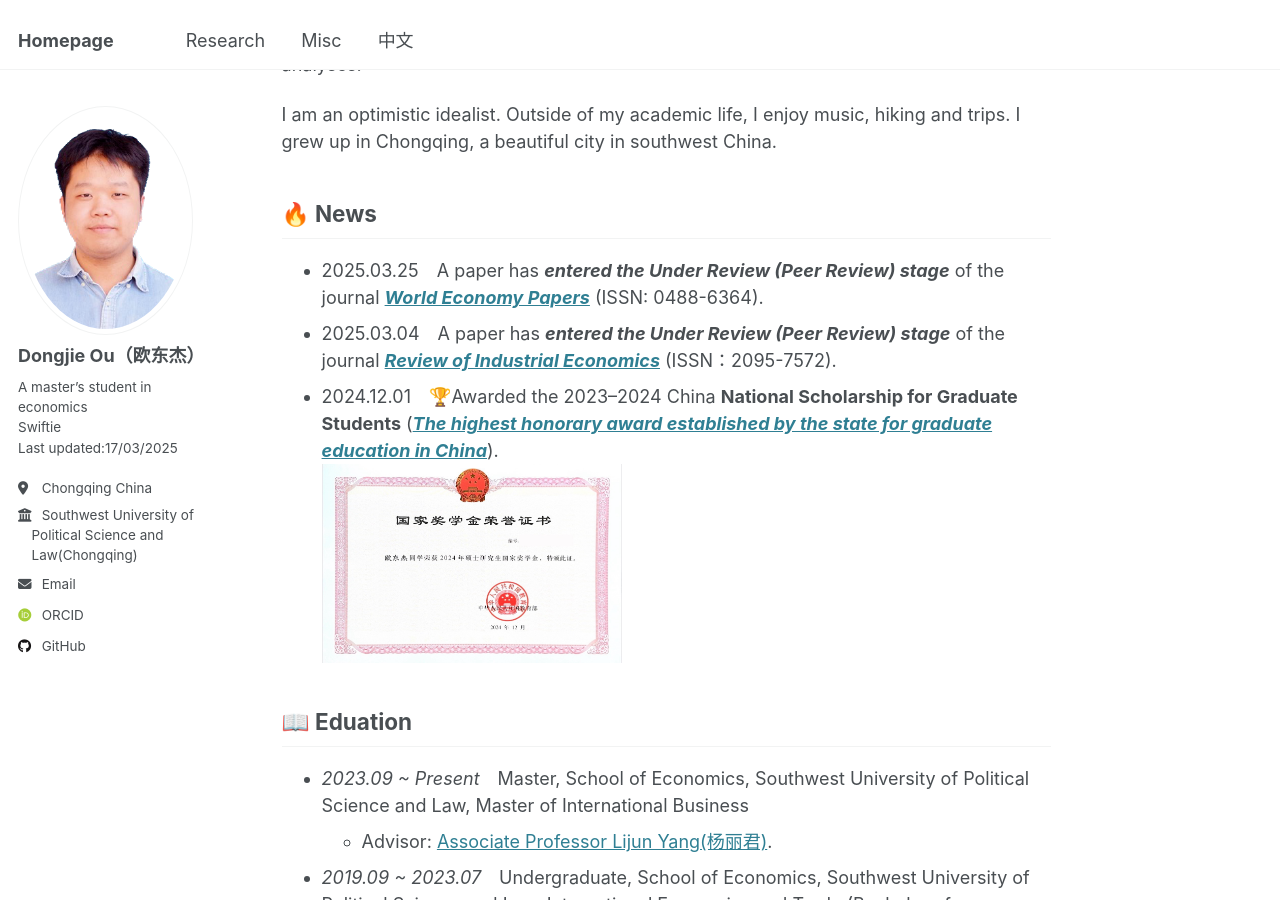
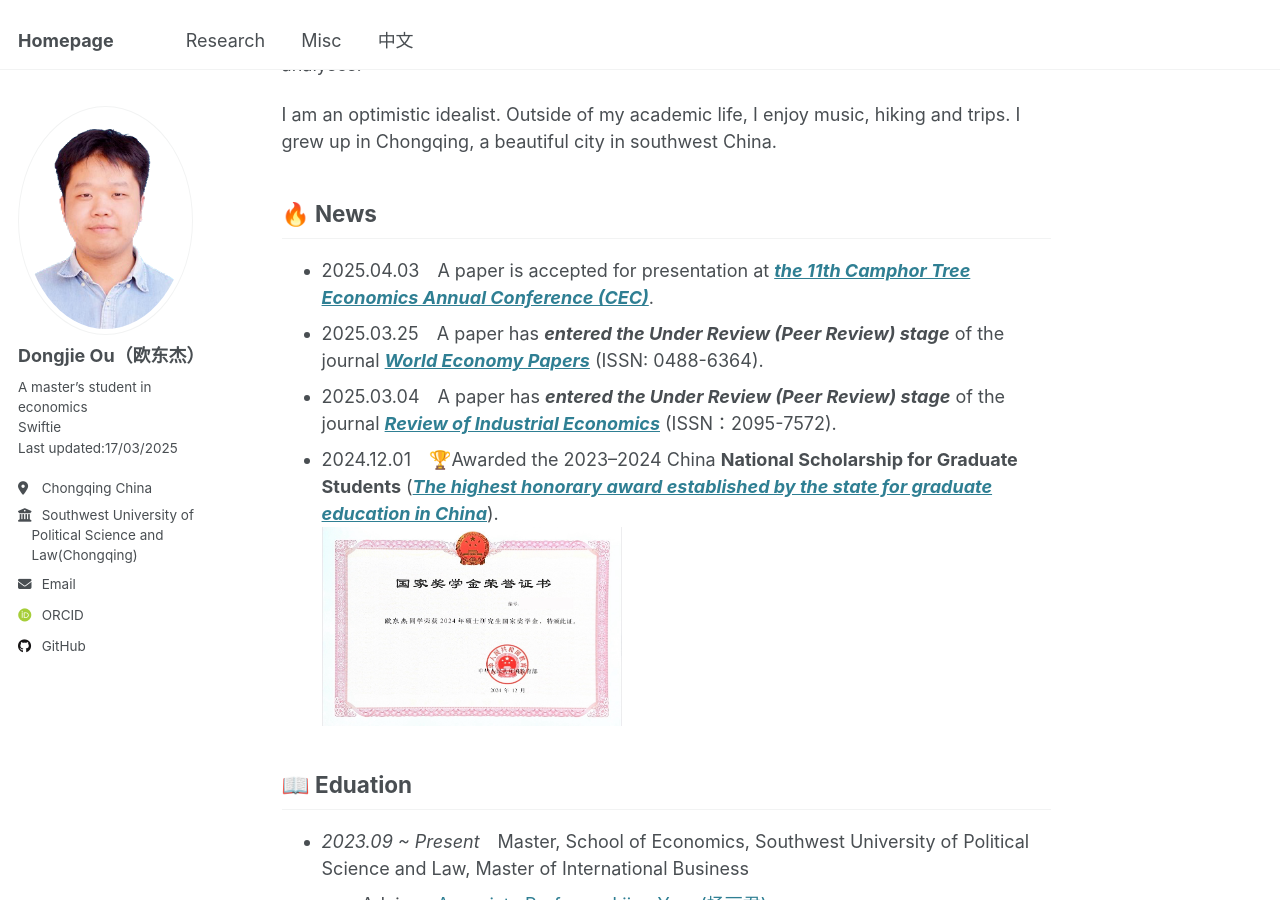
Before and after one commit to oudongjie2001/oudongjie2001.github.io, a Jekyll site: the page built from _pages/about.md, in a window 1280 px wide and 900 px high, scrolled down 301 px. Built offline with Jekyll 4.4.1, drawn with Linux system fonts in a browser that asks for light colours; some web fonts are replaced.

Commit message:
Update about.md

```diff
--- a/_pages/about.md
+++ b/_pages/about.md
@@ -13,6 +13,7 @@ I am Dongjie Ou, a master’s student at the School of Economics, Southwest Univ
 I am an optimistic idealist. Outside of my academic life, I enjoy music, hiking and trips. I grew up in Chongqing, a beautiful city in southwest China.
 
 ## 🔥 News
+- 2025.04.03&emsp;A paper is accepted for presentation at [***the 11th Camphor Tree Economics Annual Conference (CEC)***](https://mp.weixin.qq.com/s/j_BLWAedV5WkCToqnIyCRQ).
 - 2025.03.25&emsp;A paper has ***entered the Under Review (Peer Review) stage*** of the journal [***World Economy Papers***](http://sjjjwh.magtech.com.cn/CN/0488-6364/home.shtml) (ISSN: 0488-6364).
 - 2025.03.04&emsp;A paper has ***entered the Under Review (Peer Review) stage*** of the journal [***Review of Industrial Economics***](https://xdch.cbpt.cnki.net/WKG/WebPublication/index.aspx?mid=xdch) (ISSN：2095-7572).
 - 2024.12.01&emsp;🏆Awarded the 2023–2024 China **National Scholarship for Graduate Students** ([***The highest honorary award established by the state for graduate education in China***](https://www.gov.cn/fuwu/2014-06/11/content_2698545.htm)).
```
